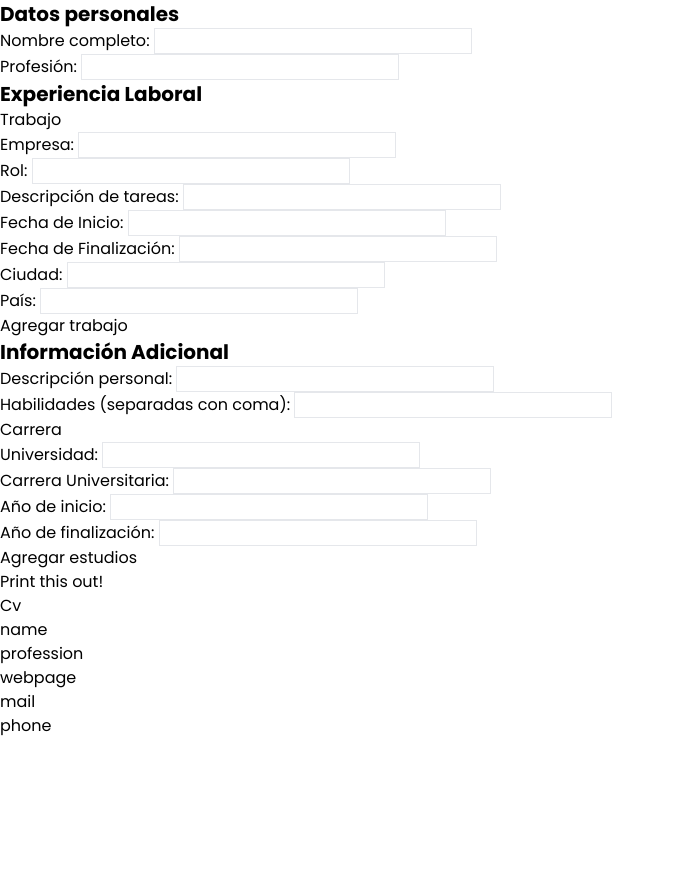
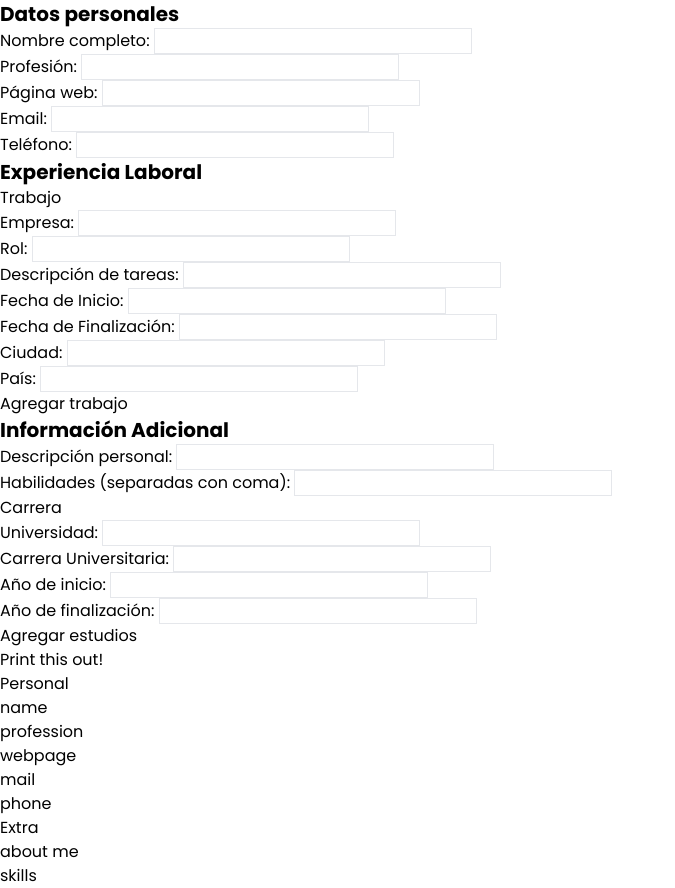
Before and after one commit to RdrBux/cv-application, a React (Create React App) app: page / in a window 1280 px wide. Shown: the whole page, without its empty margins (0-675 px from the left). Before the commit the page ends 800 px from the top, so only its background shows below. Built offline with nearby package versions, Linux system fonts and the light colour scheme; the HTML template or start-up script is replaced by a standard one.

Commit message:
Set inputs controlled components for personal and extra info

```diff
--- a/src/components/Cv.js
+++ b/src/components/Cv.js
@@ -4,14 +4,21 @@ export class Cv extends Component {
   render() {
     const { personal, extra } = this.props.state;
     return (
+      <>
         <div>
-        Cv
+          Personal
           <div>{personal.name || 'name'}</div>
           <div>{personal.profession || 'profession'}</div>
           <div>{personal.webpage || 'webpage'}</div>
           <div>{personal.mail || 'mail'}</div>
           <div>{personal.phone || 'phone'}</div>
         </div>
+        <div>
+          Extra
+          <div>{extra.personal || 'about me'}</div>
+          <div>{extra.skills || 'skills'}</div>
+        </div>
+      </>
     );
   }
 }
--- a/src/components/Form.js
+++ b/src/components/Form.js
@@ -15,9 +15,9 @@ export class Form extends Component {
       personal: {
         name: '',
         profession: '',
-        /* webpage: '',
+        webpage: '',
         mail: '',
-        phone: '', */
+        phone: '',
       },
       extra: {
         personal: '',
@@ -38,8 +38,16 @@ export class Form extends Component {
     });
   }
 
-  handleName(e) {
-    this.setState({ personal: { name: e.target.value } });
+  handleChangePersonal(e) {
+    this.setState({
+      personal: { ...this.state.personal, [e.target.id]: e.target.value },
+    });
+  }
+
+  handleChangeExtra(e) {
+    this.setState({
+      extra: { ...this.state.extra, [e.target.id]: e.target.value },
+    });
   }
 
   render() {
@@ -53,44 +61,36 @@ export class Form extends Component {
               id="name"
               type="text"
               value={this.state.personal.name}
-              onChange={(e) => this.handleName(e)}
+              onChange={(e) => this.handleChangePersonal(e)}
             />
             <Input
               title="Profesión"
               id="profession"
               type="text"
               value={this.state.personal.profession}
-              onChange={({ target }) =>
-                this.setState({ personal: { profession: target.value } })
-              }
+              onChange={(e) => this.handleChangePersonal(e)}
             />
-            {/* <Input
+            <Input
               title="Página web"
               id="webpage"
               type="text"
-              value={this.props.personal.webpage}
-              onChange={({ target }) =>
-                this.setState({ personal: { webpage: target.value } })
-              }
+              value={this.state.personal.webpage}
+              onChange={(e) => this.handleChangePersonal(e)}
             />
             <Input
               title="Email"
               id="mail"
               type="email"
-              value={this.props.personal.mail}
-              onChange={({ target }) =>
-                this.setState({ personal: { mail: target.value } })
-              }
+              value={this.state.personal.mail}
+              onChange={(e) => this.handleChangePersonal(e)}
             />
             <Input
               title="Teléfono"
               id="phone"
               type="text"
-              value={this.props.personal.phone}
-              onChange={({ target }) =>
-                this.setState({ phone: { phone: target.value } })
-              }
-            /> */}
+              value={this.state.personal.phone}
+              onChange={(e) => this.handleChangePersonal(e)}
+            />
           </div>
         </div>
         <div>
@@ -103,11 +103,19 @@ export class Form extends Component {
         <div>
           <h2 className="font-bold text-xl">Información Adicional</h2>
           <div>
-            <Input title="Descripción personal" id="personal" type="text" />
+            <Input
+              title="Descripción personal"
+              id="personal"
+              type="text"
+              value={this.state.extra.personal}
+              onChange={(e) => this.handleChangeExtra(e)}
+            />
             <Input
               title="Habilidades (separadas con coma)"
               id="skills"
               type="text"
+              value={this.state.extra.skills}
+              onChange={(e) => this.handleChangeExtra(e)}
             />
             {this.state.education}
             <button onClick={() => this.education()}>Agregar estudios</button>
@@ -116,7 +124,7 @@ export class Form extends Component {
         <div>
           <ReactToPrint
             trigger={() => {
-              return <a href="#">Print this out!</a>;
+              return <button>Print this out!</button>;
             }}
             content={() => this.componentRef}
           />
```
Lines whose indentation alone changed are shown as unchanged.
